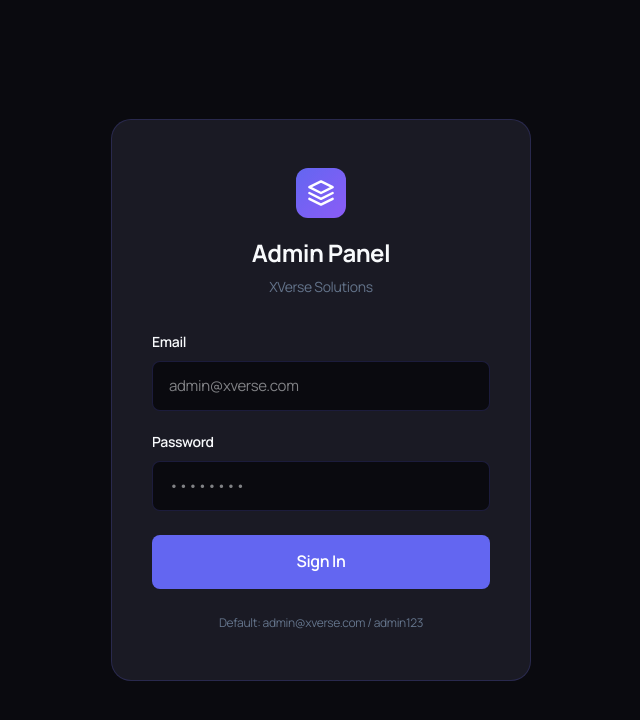
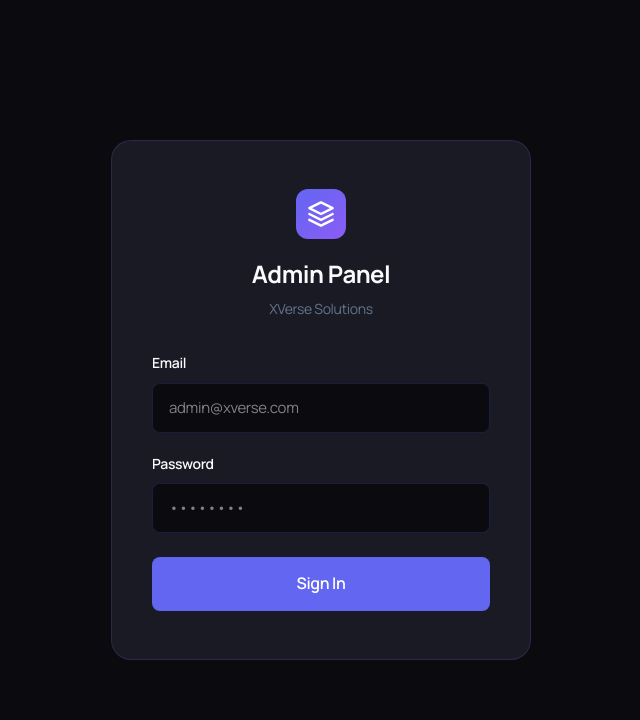
Before and after one commit to KaushikShee/XVerse_solution, a Next.js app: page /admin in a window 1280 px wide. Shown: the top 720 px of the page, without its empty margins (319-959 px from the left). Built offline with nearby package versions, Linux system fonts and the light colour scheme.

Commit message:
fix: remove default credentials from admin login page

```diff
--- a/src/app/admin/page.tsx
+++ b/src/app/admin/page.tsx
@@ -131,9 +131,7 @@ export default function AdminLoginPage() {
           </button>
         </form>
 
-        <p style={{ textAlign: 'center', marginTop: '1.5rem', fontSize: '0.75rem', color: 'var(--wa-text-muted)' }}>
-          Default: admin@xverse.com / admin123
-        </p>
+
       </div>
     </div>
   );
```
